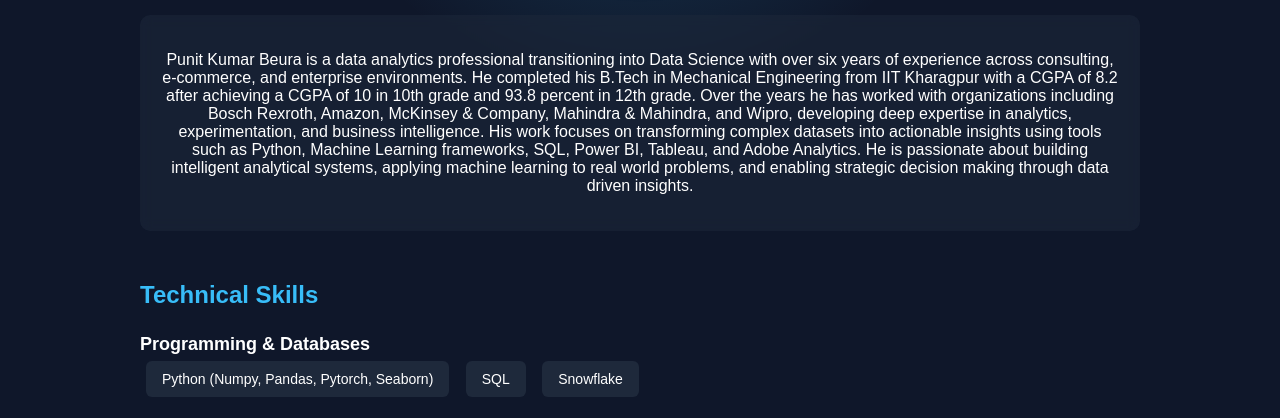
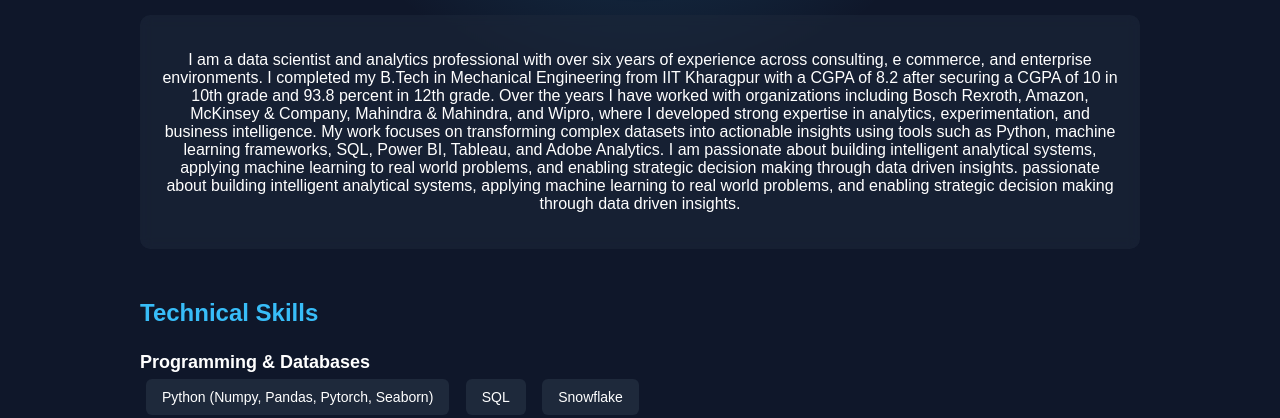
Before and after one commit to punitkumarbeura/punitkumarbeura.github.io, a website: page index.html in a window 1280 px wide. Shown: the part 392-810 px from the top of the page. Drawn offline with Linux system fonts and the light colour scheme.

Commit message:
Update index.html

```diff
--- a/index.html
+++ b/index.html
@@ -194,11 +194,9 @@
 <div class="about-card">
 
 <p>
-Punit Kumar Beura is a data analytics professional transitioning into Data Science with over six years of experience across consulting, e-commerce, and enterprise environments. He completed his B.Tech in Mechanical Engineering from IIT Kharagpur with a CGPA of 8.2 after achieving a CGPA of 10 in 10th grade and 93.8 percent in 12th grade.
-
-Over the years he has worked with organizations including Bosch Rexroth, Amazon, McKinsey & Company, Mahindra & Mahindra, and Wipro, developing deep expertise in analytics, experimentation, and business intelligence. His work focuses on transforming complex datasets into actionable insights using tools such as Python, Machine Learning frameworks, SQL, Power BI, Tableau, and Adobe Analytics.
-
-He is passionate about building intelligent analytical systems, applying machine learning to real world problems, and enabling strategic decision making through data driven insights.
+I am a data scientist and analytics professional with over six years of experience across consulting, e commerce, and enterprise environments. I completed my B.Tech in Mechanical Engineering from IIT Kharagpur with a CGPA of 8.2 after securing a CGPA of 10 in 10th grade and 93.8 percent in 12th grade.
+Over the years I have worked with organizations including Bosch Rexroth, Amazon, McKinsey & Company, Mahindra & Mahindra, and Wipro, where I developed strong expertise in analytics, experimentation, and business intelligence. My work focuses on transforming complex datasets into actionable insights using tools such as Python, machine learning frameworks, SQL, Power BI, Tableau, and Adobe Analytics.
+I am passionate about building intelligent analytical systems, applying machine learning to real world problems, and enabling strategic decision making through data driven insights. passionate about building intelligent analytical systems, applying machine learning to real world problems, and enabling strategic decision making through data driven insights.
 </p>
 
 </div>
```
